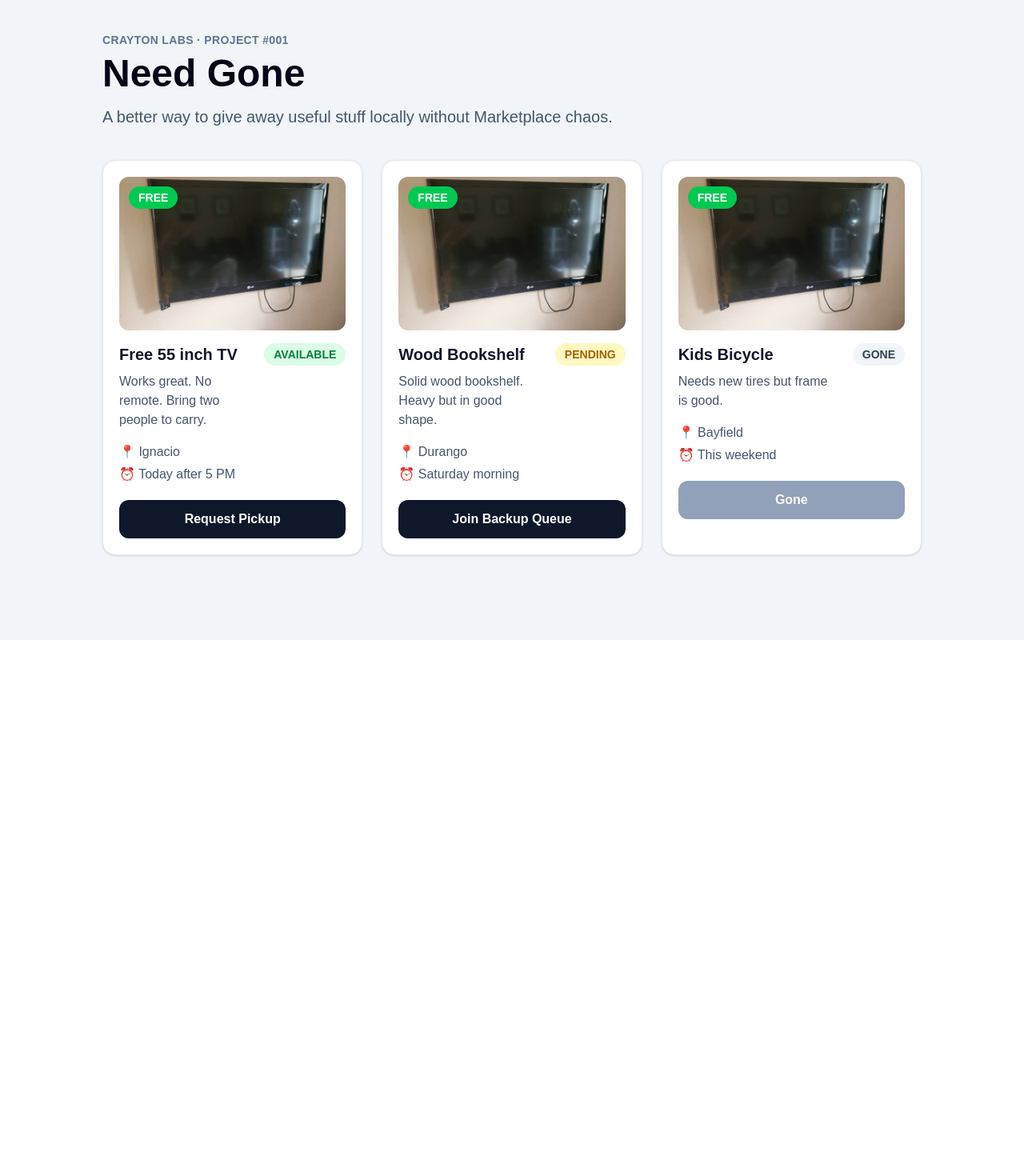
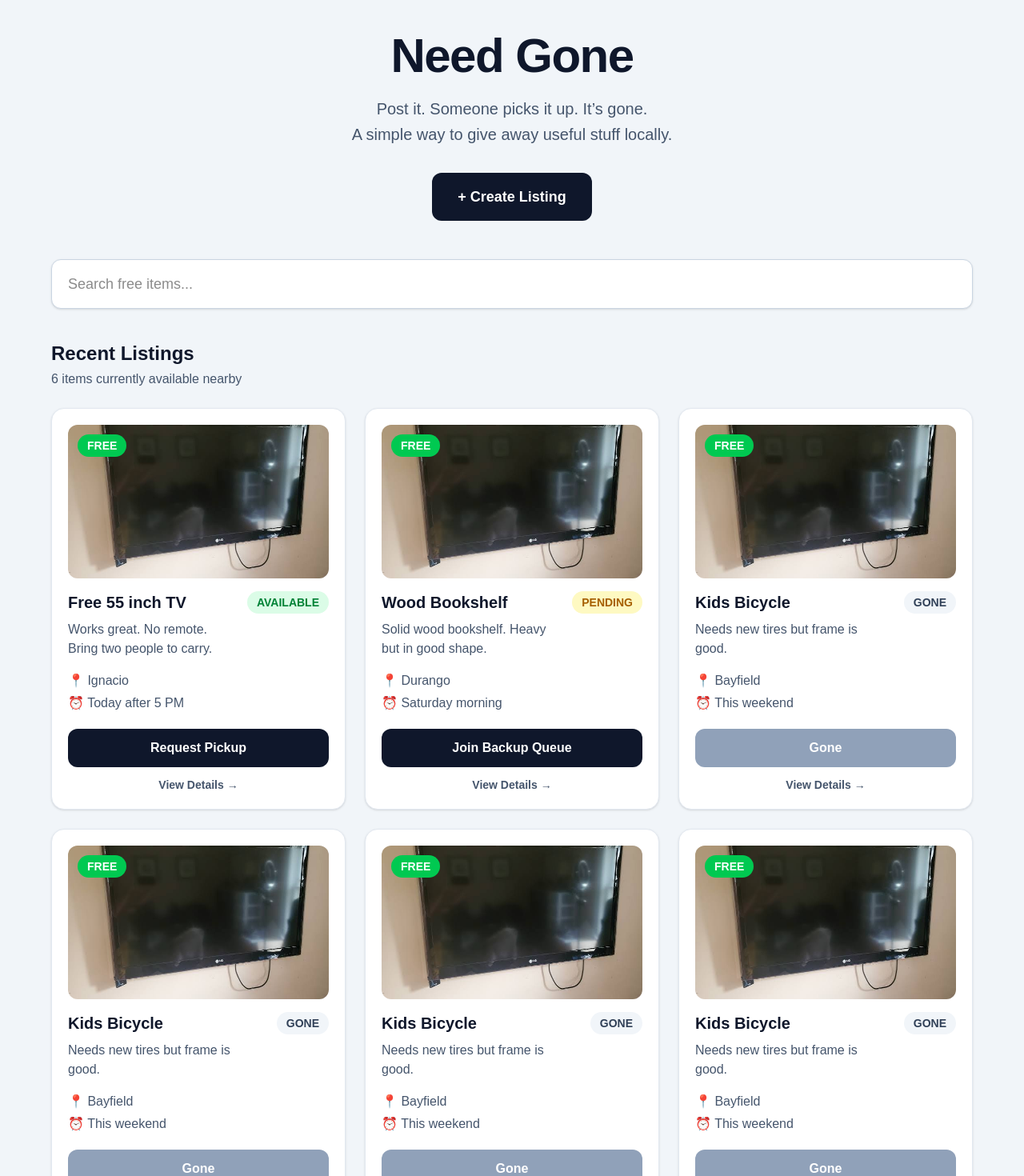
Before and after one commit to kr8tn/need-gone, a Next.js app: page / in a window 1280 px wide. Shown: the top 1470 px of the page at 80% size. Before the commit the page ends 800 px from the top, so only its background shows below. Built offline with nearby package versions, Linux system fonts and the light colour scheme.

Commit message:
build item details apages and improve homepage ui

```diff
--- /dev/null
+++ b/app/items/[id]/page.tsx
@@ -0,0 +1,53 @@
+import { items } from "@/data/items";
+
+type ItemDetailsPageProps = {
+  params: Promise<{
+    id: string;
+  }>;
+};
+
+export default async function ItemDetailsPage({
+  params,
+}: ItemDetailsPageProps) {
+  const { id } = await params;
+
+  const item = items.find((item) => item.id === Number(id));
+
+  if (!item) {
+    return <div>Item not found.</div>;
+  }
+
+  return (
+  <main className="min-h-screen bg-slate-50 px-6 py-10">
+    <div className="mx-auto max-w-4xl overflow-hidden rounded-2xl bg-white shadow-sm">
+      <img
+        src={item.imageUrls[0]}
+        alt={item.title}
+        className="h-96 w-full object-cover"
+      />
+
+      <div className="p-8">
+        <p className="text-sm font-semibold text-slate-500">Item ID: {id}</p>
+
+        <h1 className="mt-3 text-4xl font-bold text-slate-900">
+          {item.title}
+        </h1>
+
+        <div className="mt-4 space-y-1 text-slate-600">
+          <p>📍 {item.city}</p>
+          <p>⏰ {item.pickupWindow}</p>
+          <p>🏷️ {item.status}</p>
+        </div>
+
+        <p className="mt-6 text-lg leading-8 text-slate-700">
+          {item.description}
+        </p>
+
+        <button className="mt-8 rounded-xl bg-slate-900 px-6 py-3 font-bold text-white hover:bg-slate-700">
+          Request Pickup
+        </button>
+      </div>
+    </div>
+  </main>
+);
+}
--- /dev/null
+++ b/app/items/new/page.tsx
@@ -0,0 +1,51 @@
+export default function NewItemPage() {
+  return (
+    <main className="min-h-screen bg-slate-50 px-6 py-10">
+      <div className="mx-auto max-w-2xl rounded-2xl bg-white p-8 shadow-sm">
+        <h1 className="text-3xl font-bold text-slate-900">Create Listing</h1>
+        <p className="mt-2 text-slate-600">
+          Post something you need gone.
+        </p>
+
+        <form className="mt-8 space-y-5">
+          <div>
+            <label className="block font-semibold text-slate-700">Title</label>
+            <input
+              className="mt-2 w-full rounded-xl border border-slate-300 px-4 py-3"
+              placeholder="Free couch, old desk, scrap wood..."
+            />
+          </div>
+
+          <div>
+            <label className="block font-semibold text-slate-700">Description</label>
+            <textarea
+              className="mt-2 w-full rounded-xl border border-slate-300 px-4 py-3"
+              rows={5}
+              placeholder="Condition, pickup notes, anything important..."
+            />
+          </div>
+
+          <div>
+            <label className="block font-semibold text-slate-700">City</label>
+            <input
+              className="mt-2 w-full rounded-xl border border-slate-300 px-4 py-3"
+              placeholder="Ignacio"
+            />
+          </div>
+
+          <div>
+            <label className="block font-semibold text-slate-700">Pickup Window</label>
+            <input
+              className="mt-2 w-full rounded-xl border border-slate-300 px-4 py-3"
+              placeholder="Today after 5 PM"
+            />
+          </div>
+
+          <button className="w-full rounded-xl bg-slate-900 px-4 py-3 font-bold text-white hover:bg-slate-700">
+            Create Listing
+          </button>
+        </form>
+      </div>
+    </main>
+  );
+}
--- a/app/page.tsx
+++ b/app/page.tsx
@@ -1,57 +1,48 @@
 import ItemCard from "@/components/ItemCard";
-import type { Item } from "@/models/Item";
-
-const items: Item[] = [
-  {
-    id: 1,
-    userId: 1,
-    title: "Free 55 inch TV",
-    description: "Works great. No remote. Bring two people to carry.",
-    city: "Ignacio",
-    pickupWindow: "Today after 5 PM",
-    status: "AVAILABLE",
-    imageUrls: ['/images/tv.jpg'],
-
-  },
-  {
-    id: 2,
-    userId: 2,
-    title: "Wood Bookshelf",
-    description: "Solid wood bookshelf. Heavy but in good shape.",
-    city: "Durango",
-    pickupWindow: "Saturday morning",
-    status: "PENDING",
-    imageUrls: ['/images/tv.jpg'],
-  },
-  {
-    id: 3,
-    userId: 3,
-    title: "Kids Bicycle",
-    description: "Needs new tires but frame is good.",
-    city: "Bayfield",
-    pickupWindow: "This weekend",
-    status: "GONE",
-    imageUrls: ['/images/tv.jpg'],
-  },
-];
+import { items } from "@/data/items";
+import Link from "next/link";
 
 export default function Home() {
   return (
     <main className="min-h-screen bg-slate-100 px-6 py-10">
-      <section className="mx-auto max-w-5xl">
-        <header className="mb-10">
-          <p className="text-sm font-bold uppercase tracking-wide text-slate-500">
-            Crayton Labs · Project #001
-          </p>
-
-          <h1 className="mt-2 text-5xl font-black text-slate-950">
+      <section className="mx-auto max-w-6xl">
+        <div className="mb-12 text-center">
+          <h1 className="text-6xl font-black tracking-tight text-slate-900">
             Need Gone
           </h1>
 
-          <p className="mt-4 max-w-2xl text-xl text-slate-600">
-            A better way to give away useful stuff locally without Marketplace chaos.
+          <p className="mx-auto mt-5 max-w-2xl text-xl leading-8 text-slate-600">
+            Post it. Someone picks it up. It’s gone.
+            <br />
+            A simple way to give away useful stuff locally.
           </p>
-        </header>
+
+          <Link
+            href="/items/new"
+            className="mt-8 inline-block rounded-xl bg-slate-900 px-8 py-4 text-lg font-bold text-white hover:bg-slate-700"
+          >
+            + Create Listing
+          </Link>
+        </div>
+
+        <div className="mb-10">
+          <input
+            type="text"
+            placeholder="Search free items..."
+            className="w-full rounded-xl border border-slate-300 bg-white px-5 py-4 text-lg shadow-sm focus:border-slate-900 focus:outline-none"
+          />
+        </div>
+
+        <div className="mb-6 flex items-end justify-between">
+          <div>
+            <h2 className="text-2xl font-bold text-slate-900">
+              Recent Listings
+            </h2>
+            <p className="mt-1 text-slate-600">
+              {items.length} items currently available nearby
+            </p>
+          </div>
+        </div>
 
         <div className="grid gap-6 md:grid-cols-2 lg:grid-cols-3">
           {items.map((item) => (
--- a/components/ItemCard.tsx
+++ b/components/ItemCard.tsx
@@ -1,4 +1,5 @@
 import type { Item } from "@/models/Item";
+import Link from "next/link";
 
 type ItemCardProps = {
   item: Item;
@@ -64,6 +65,12 @@ const statusConfig = {
 >
   {buttonText}
 </button>
+<Link
+  href={`/items/${item.id}`}
+  className="mt-3 block text-center text-sm font-semibold text-slate-600 hover:text-slate-900"
+>
+  View Details →
+</Link>
     </article>
   );
 }
--- /dev/null
+++ b/data/items.ts
@@ -0,0 +1,65 @@
+import type { Item } from "@/models/Item";
+
+export const items: Item[] = [
+  {
+    id: 1,
+    userId: 1,
+    title: "Free 55 inch TV",
+    description: "Works great. No remote. Bring two people to carry.",
+    city: "Ignacio",
+    pickupWindow: "Today after 5 PM",
+    status: "AVAILABLE",
+    imageUrls: ['/images/tv.jpg'],
+
+  },
+  {
+    id: 2,
+    userId: 2,
+    title: "Wood Bookshelf",
+    description: "Solid wood bookshelf. Heavy but in good shape.",
+    city: "Durango",
+    pickupWindow: "Saturday morning",
+    status: "PENDING",
+    imageUrls: ['/images/tv.jpg'],
+  },
+  {
+    id: 3,
+    userId: 3,
+    title: "Kids Bicycle",
+    description: "Needs new tires but frame is good.",
+    city: "Bayfield",
+    pickupWindow: "This weekend",
+    status: "GONE",
+    imageUrls: ['/images/tv.jpg'],
+  },
+  {
+    id: 4,
+    userId: 4,
+    title: "Kids Bicycle",
+    description: "Needs new tires but frame is good.",
+    city: "Bayfield",
+    pickupWindow: "This weekend",
+    status: "GONE",
+    imageUrls: ['/images/tv.jpg'],
+  },
+  {
+    id: 5,
+    userId: 5,
+    title: "Kids Bicycle",
+    description: "Needs new tires but frame is good.",
+    city: "Bayfield",
+    pickupWindow: "This weekend",
+    status: "GONE",
+    imageUrls: ['/images/tv.jpg'],
+  },
+  {
+    id: 6,
+    userId: 6,
+    title: "Kids Bicycle",
+    description: "Needs new tires but frame is good.",
+    city: "Bayfield",
+    pickupWindow: "This weekend",
+    status: "GONE",
+    imageUrls: ['/images/tv.jpg'],
+  },
+];
```
Lines whose indentation alone changed are shown as unchanged.
